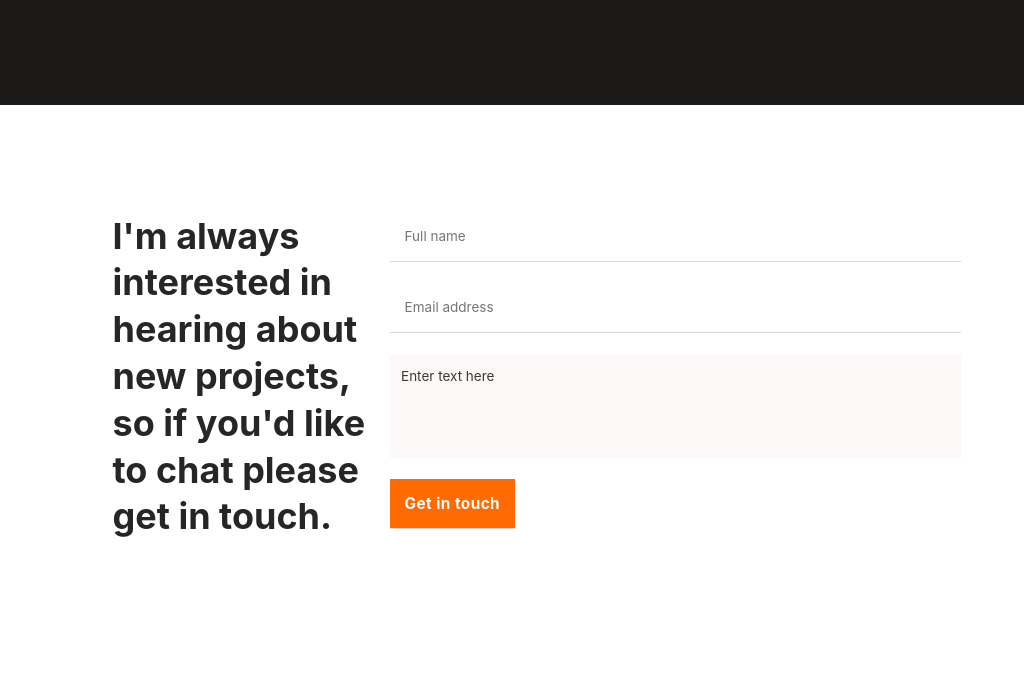
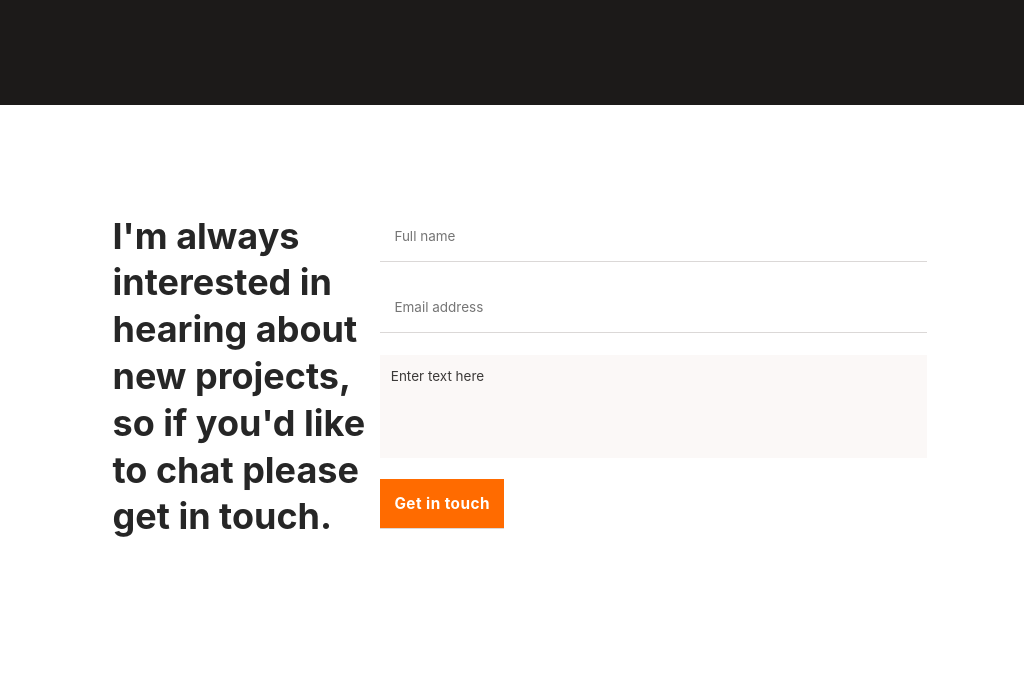
Before and after one commit to GreetyCr/Portfolio_2, a website: page index.html in a window 1024 px wide. Shown: the part 3465-4163 px from the top of the page. Drawn offline with Linux system fonts and the light colour scheme.

Commit message:
Update style.css
Fix width, responsiveness and alignment. (line 1071.css)

```diff
--- a/style.css
+++ b/style.css
@@ -1069,7 +1069,10 @@ Footer
   }
 
   .contact__text-box {
-    width: 36%;
+    width: 35%;
+    display: flex;
+    flex-direction: column;
+    align-items: flex-start;
   }
 
   .contact__heading {
@@ -1088,7 +1091,7 @@ Footer
 
   .contact__form,
   .contact__group {
-    width: 90%;
+    width: 85%;
     display: flex;
     flex-direction: column;
     align-items: flex-start;
```
